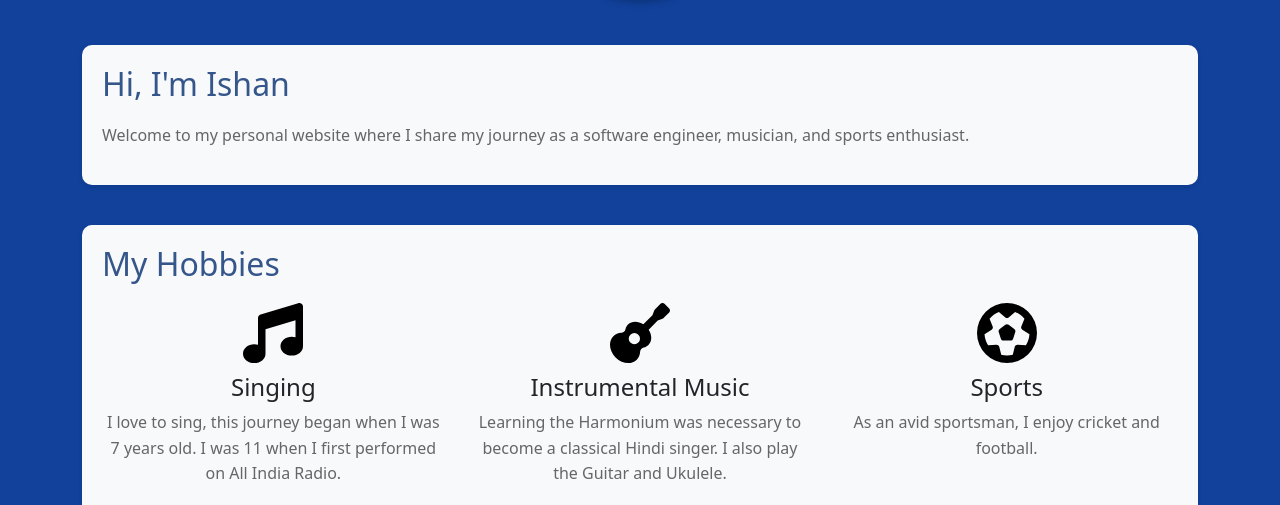
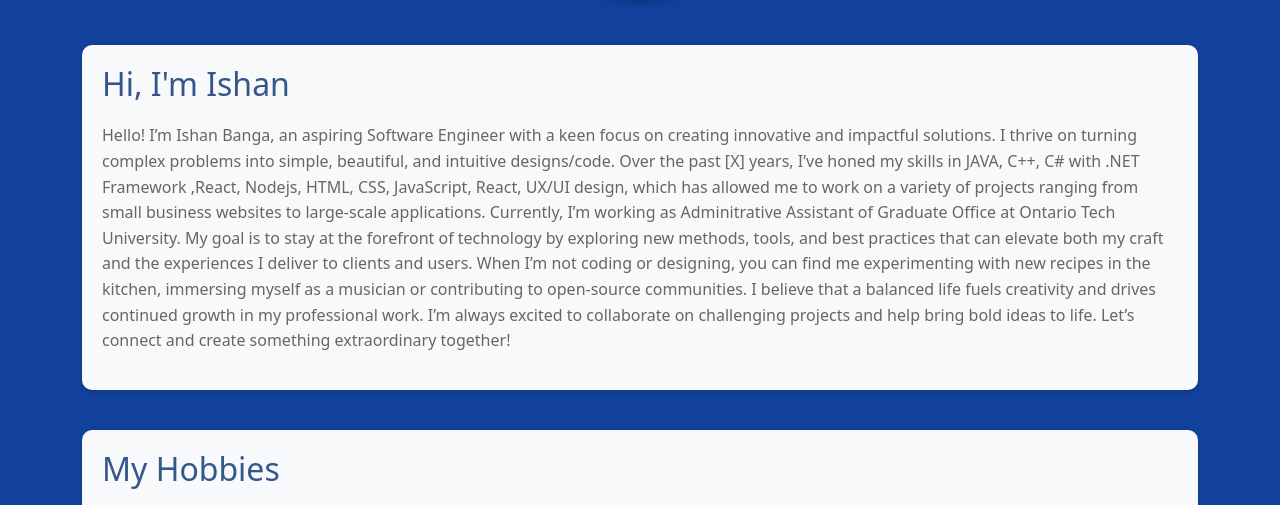
Before and after one commit to ISHANBANGA/Personal-Portfolio, a website: page docs/index.html in a window 1280 px wide. Shown: the part 283-788 px from the top of the page. Drawn offline with nearby package versions, Linux system fonts and the light colour scheme.

Commit message:
Bio Page Changed

```diff
--- a/docs/index.html
+++ b/docs/index.html
@@ -51,7 +51,13 @@
   <div class="container mt-5">
     <section id="intro" class="section">
       <h2>Hi, I'm Ishan</h2>
-      <p>Welcome to my personal website where I share my journey as a software engineer, musician, and sports enthusiast.</p>
+      <p>Hello! I’m Ishan Banga, an aspiring Software Engineer with a keen focus on creating innovative and impactful solutions. I thrive on turning complex problems into simple, beautiful, and intuitive designs/code. Over the past [X] years, I’ve honed my skills in JAVA, C++, C# with .NET Framework ,React, Nodejs,  HTML, CSS, JavaScript, React, UX/UI design, which has allowed me to work on a variety of projects ranging from small business websites to large-scale applications.
+
+        Currently, I’m working as Adminitrative Assistant of Graduate Office at Ontario Tech University. My goal is to stay at the forefront of technology by exploring new methods, tools, and best practices that can elevate both my craft and the experiences I deliver to clients and users.
+
+        When I’m not coding or designing, you can find me experimenting with new recipes in the kitchen, immersing myself as a musician or contributing to open-source communities. I believe that a balanced life fuels creativity and drives continued growth in my professional work.
+
+        I’m always excited to collaborate on challenging projects and help bring bold ideas to life. Let’s connect and create something extraordinary together!</p>
     </section>
 
     <section id="hobbies" class="section">
```
